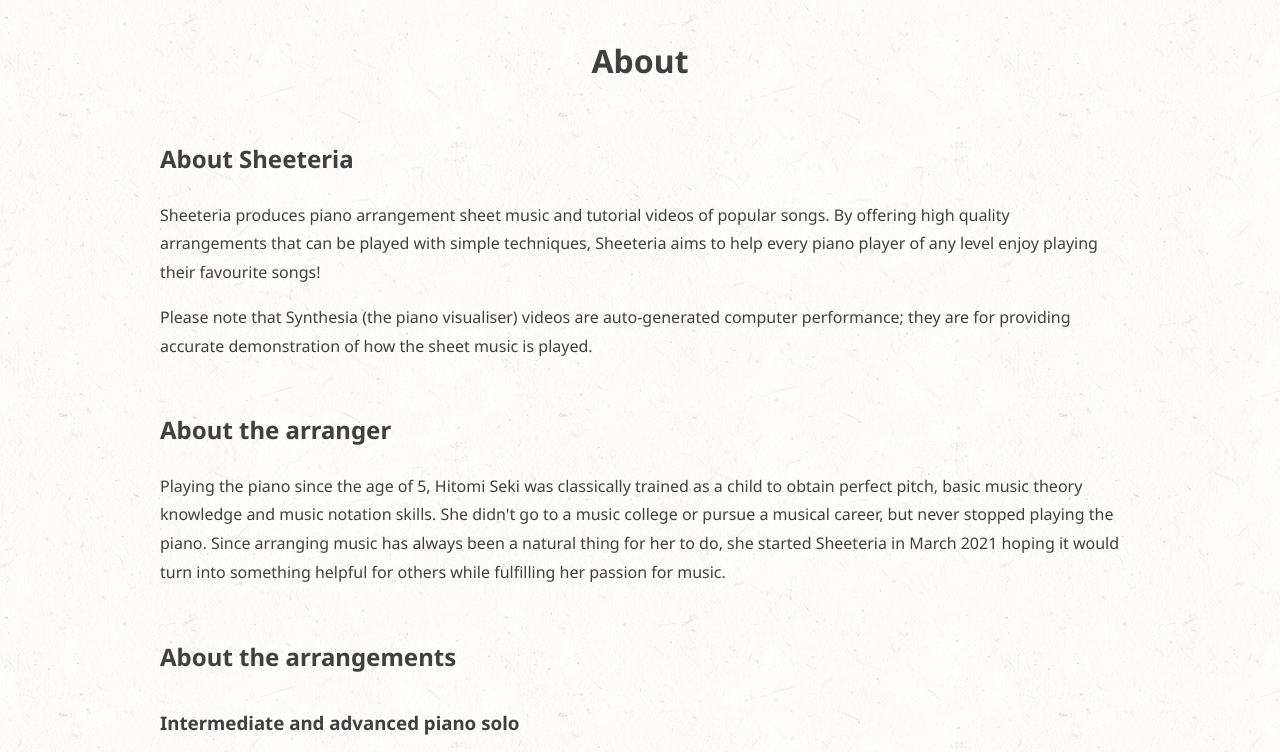
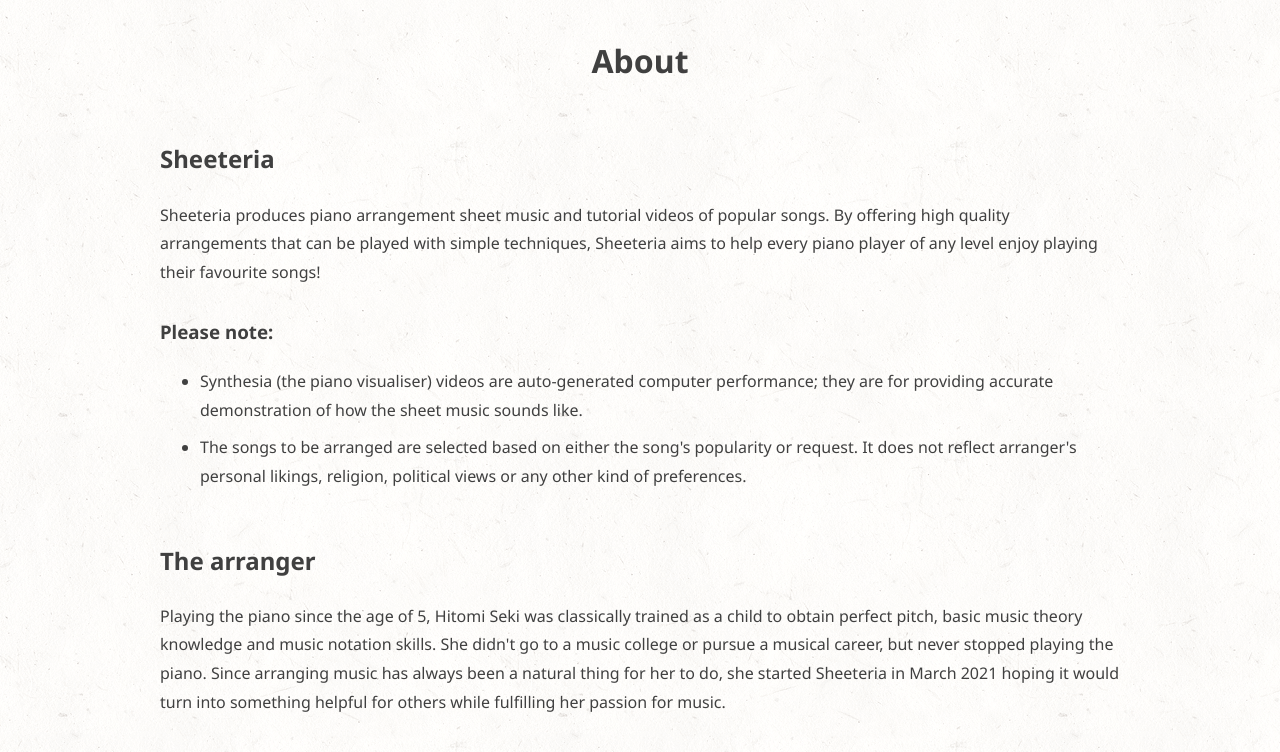
Before and after one commit to htmsk138/sheeteria, an Eleventy site: page src/about.md in a window 1280 px wide. Shown: the part 178-930 px from the top of the page. Built offline with nearby package versions, Linux system fonts and the light colour scheme; Eleventy itself is replaced by a stand-in of ours; files that its build step writes are made by us from their sources; what csv-parse would draw is missing.

Commit message:
Update About

```diff
--- a/src/about.md
+++ b/src/about.md
@@ -5,17 +5,20 @@
 
 # About
 
-## About Sheeteria
+## Sheeteria
 
 Sheeteria produces piano arrangement sheet music and tutorial videos of popular songs. By offering high quality arrangements that can be played with simple techniques, Sheeteria aims to help every piano player of any level enjoy playing their favourite songs!
 
-Please note that Synthesia (the piano visualiser) videos are auto-generated computer performance; they are for providing accurate demonstration of how the sheet music is played.
+### Please note:
 
-## About the arranger
+- Synthesia (the piano visualiser) videos are auto-generated computer performance; they are for providing accurate demonstration of how the sheet music sounds like.
+- The songs to be arranged are selected based on either the song's popularity or request. It does not reflect arranger's personal likings, religion, political views or any other kind of preferences.
+
+## The arranger
 
 Playing the piano since the age of 5, Hitomi Seki was classically trained as a child to obtain perfect pitch, basic music theory knowledge and music notation skills. She didn't go to a music college or pursue a musical career, but never stopped playing the piano. Since arranging music has always been a natural thing for her to do, she started Sheeteria in March 2021 hoping it would turn into something helpful for others while fulfilling her passion for music.
 
-## About the arrangements
+## The arrangements
 
 ### Intermediate and advanced piano solo
 
```
